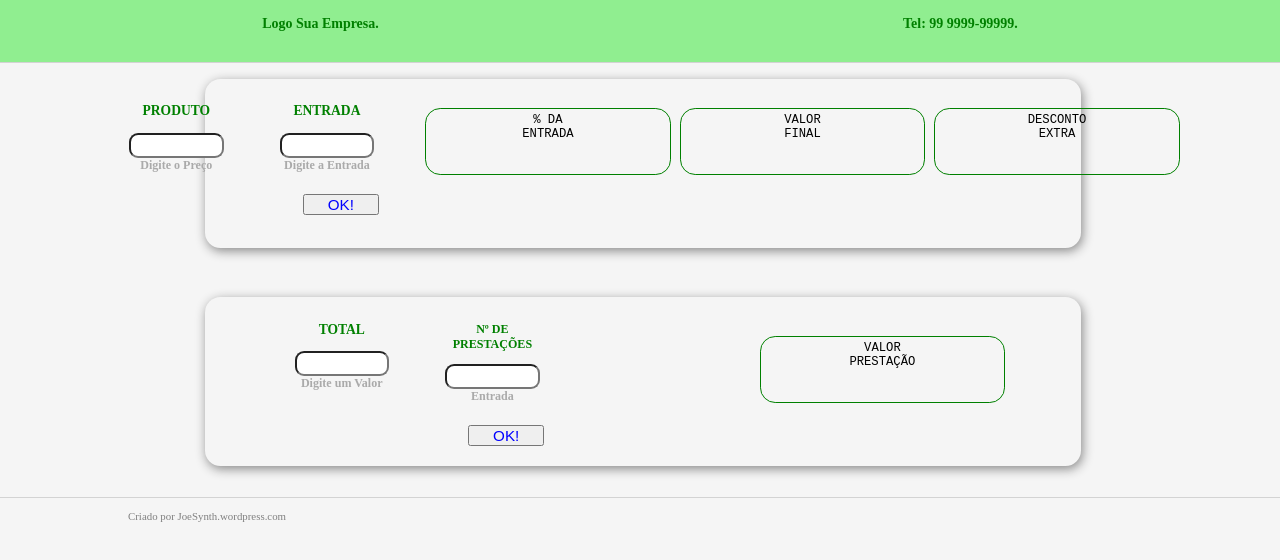
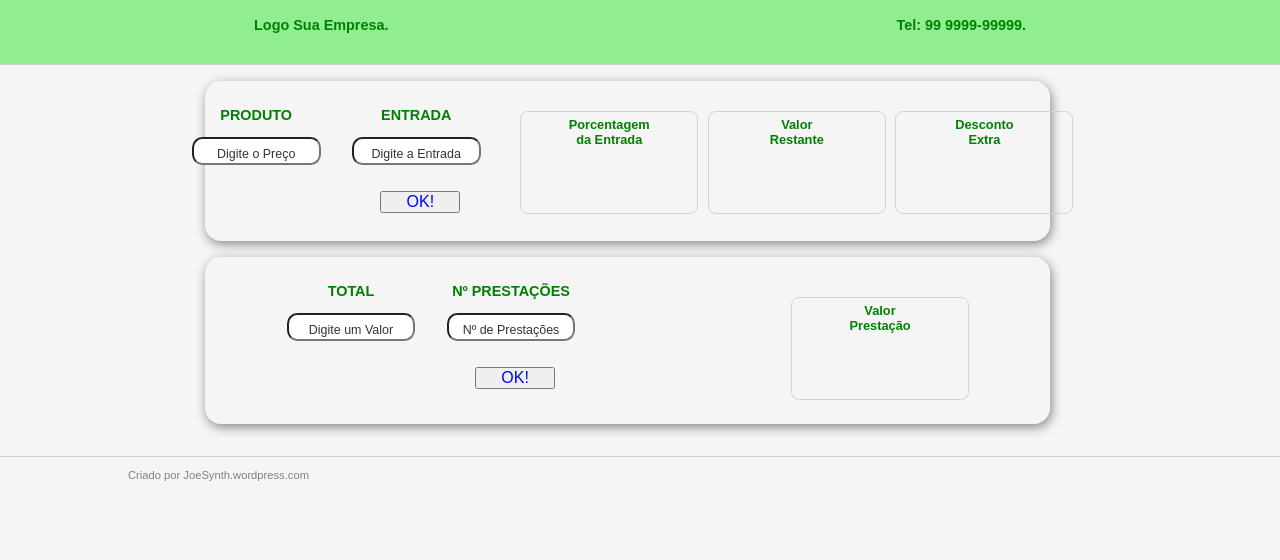
Before and after one commit to Joesynth/calDes, a plain HTML site: page index.html in a window 1280 px wide. Drawn offline with Linux system fonts and the light colour scheme.

Commit message:
Add files via upload

```diff
--- a/index.html
+++ b/index.html
@@ -14,7 +14,8 @@
 	margin: 0;
 	padding: 0;
 	text-decoration: none;
-	font-size: 0.99em;
+	font-size: 1em;
+	font-family: arial;
 }
 
 :root {
@@ -36,7 +37,7 @@
 			display: flex;
 			justify-content: center;
 			//margin-left: 16%;
-			padding: 1em;
+			padding-top: 1em;
 			box-shadow: var(--sombra);
 			border-radius: 1em;
 			margin: 1em;
@@ -82,31 +83,36 @@
 		}
 		.ce {
 			//background-color: lightgreen;;
-			width: 16em;
-			height: 4em;
+			width: 11em;
+			height: 6em;
 			padding-top: 0.3em;
-			border-radius: 1em;
-			border: solid 1px green;
+			border-radius: .5em;
+			border: solid 1px lightgray;
 			margin: 0.3em;
 			text-align: center;
 		}
+		.ce p {
+			color: green;
+			font-size: 0.8em;
+		}
 		.inp {
-			width: 5em;
+			width: 6em;
 			border-radius: .5em;
-			font-size: 1.2em;
+			font-size: 1.3em;
 			text-align: center;
 			color: blue;
 		}
-		.pH {
-			color: #aaa;
-			font-size: .8em;
+		.inp::placeholder {
+			font-size: 0.6em;
+			color: #333;
 		}
 		.bt {
 		width: 5em;
 		//height: 5em;
 		//border-radius: 50%;
 		//box-shadow: var(--sombra);
-		margin-left: 66%;
+		margin-left: 63%;
+		margin-top: 1em;
 		//border: none;
 		color: blue;
 		text-transform: uppercase;
@@ -137,9 +143,7 @@
 		}
 
 
-		#nP {
-			font-size: 0.8em;
-		}
+
 
 /* Media Queries
 --------------------------------------------- [DAKI PRA BAIXO É O LAYOUT DISPLAY CELULAR] */
@@ -150,7 +154,7 @@
 		.con {
 			flex-direction: column-reverse;
 			//justify-content: center;
-			width: 80%;
+			width: 90%;
 			margin-left: 5%;
 		}
 
@@ -173,70 +177,62 @@
 
 
 <div class="con">	 <!-- Conteúdo -->
-
 	<div id="entraM">
 			<div id="entra">
 				<div class="ceIn">		<!-- Célula -->
 					<p>PRODUTO</p>
-					<input class="inp" id="pro" type="text" placeholder="" onfocus="this.value=''">
-					<p class="pH">Digite o Preço</p>
+					<input class="inp" id="pro" type="text" placeholder="Digite o Preço" onfocus="this.value=''">
 				</div>
 				<div class="ceIn">
 					<p>ENTRADA</p>
-					<input class="inp" id="ent" type="text" placeholder="" onfocus="this.value=''">
-					<p class="pH">Digite a Entrada</p>
+					<input class="inp" id="ent" type="text" placeholder="Digite a Entrada" onfocus="this.value=''">
 				</div>
 			</div>
 				<input class="bt" id="bt" type="button" onClick="multiplyBy()" Value="Ok!" />
 	</div>
-
-
 	<div id="entra">
 			<div class="ce">
-				<pre>% DA<br>ENTRADA</pre>
+				<p>Porcentagem<br>da Entrada</p>
 				<h3 id="por"></h3>
 			</div>
 			<div class="ce">
-				<pre>VALOR<br>FINAL</pre>
+				<p>Valor<br>Restante</p>
 				<h3 id="vF"></h3>
 			</div>
 				<div class="ce">		<!-- Célula -->
-					<pre>DESCONTO<br>EXTRA</pre>
+					<p>Desconto<br>Extra</p>
 					<h3 id="vaFim"></h3>
 				</div>
 	</div>
-
 </div>
 
-<br>
+
+
 
 
 <div class="con">	 <!-- Conteúdo -->
-
 	<div id="entraM">
-						<div id="entra">
+			<div id="entra">
 								<div class="ceIn">
 										<p>TOTAL</p>
-										<input class="inp" id="presT" type="text" placeholder="" onfocus="this.value=''">
-										<p class="pH">Digite um Valor</p>
+										<input class="inp" id="presT" type="text" placeholder="Digite um Valor" onfocus="this.value=''">
 								</div>
 								<div class="ceIn">
-										<p id="nP" >Nº DE<br>PRESTAÇÕES</p>
-										<input class="inp" id="presP" type="text" placeholder="" onfocus="this.value=''">
-										<p class="pH">Entrada</p>
+										<p id="nP" >Nº PRESTAÇÕES</p>
+										<input class="inp" id="presP" type="text" placeholder="Nº de Prestações" onfocus="this.value=''">
 								</div>
-						</div>
+			</div>
 						<input class="bt" id="bt2" type="button" onClick="multiplyBy2()" Value="Ok!" />
 	</div>
-
-						<div id="entraD">
+			<div id="entraD">
 							<div class="ce">
-								<pre>VALOR<br>PRESTAÇÃO</pre>
+								<p>Valor<br>Prestação</p>
 								<h3 id="vaPres"></h3>
 							</div>
-						</div>
+			</div>
+</div>
 
-</div>
+
 
 
 <footer>
```
